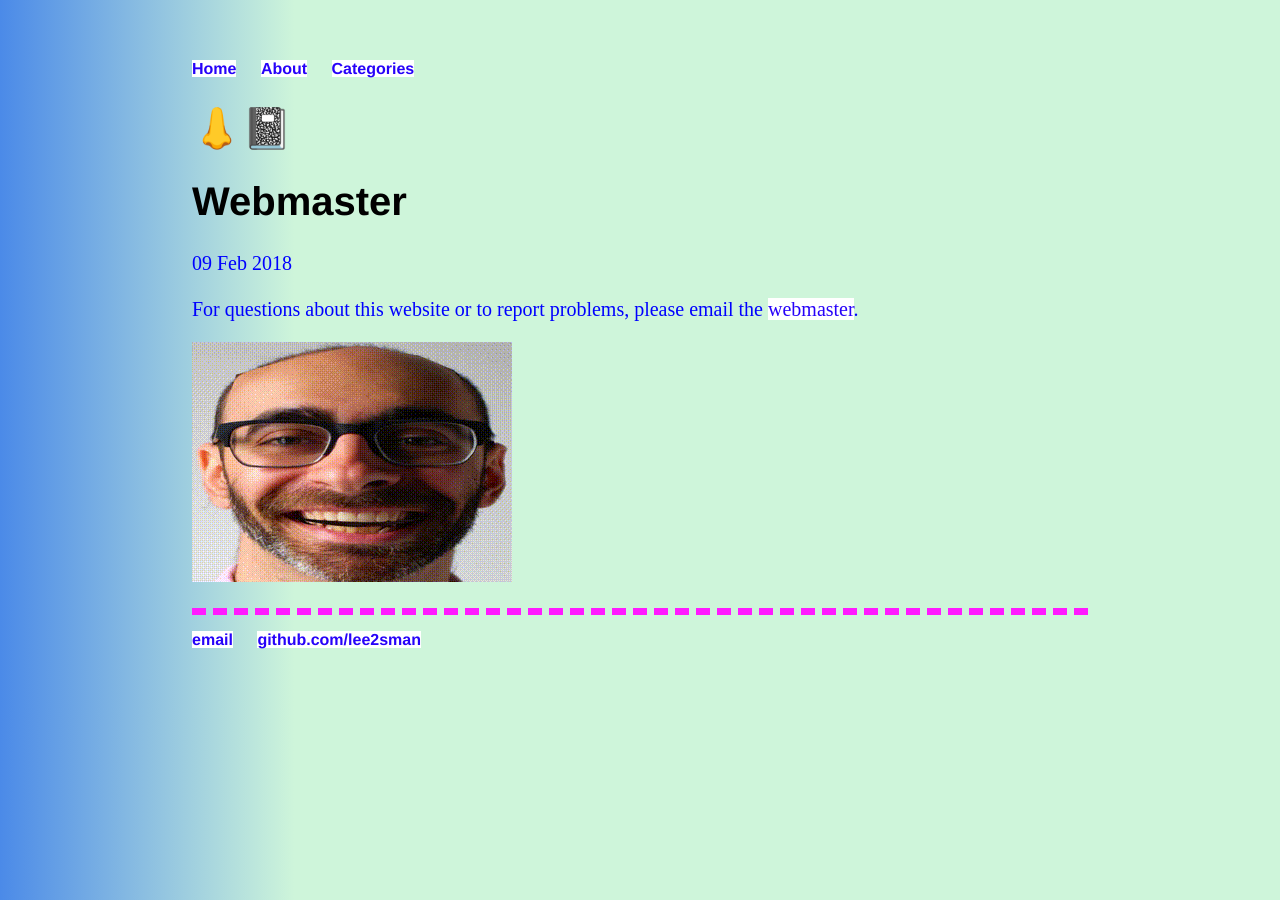
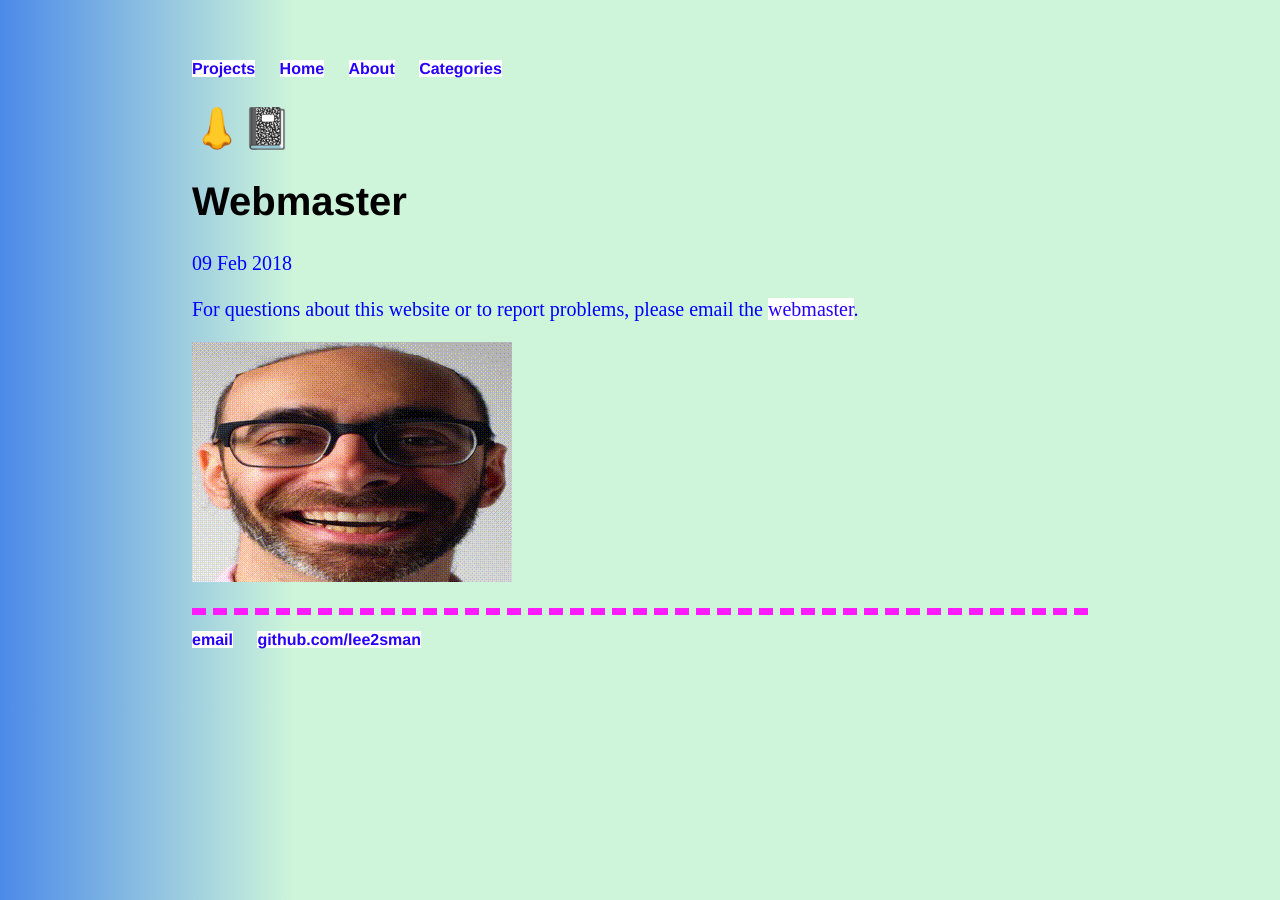
Before and after one commit to lee2sman/nosebook, a Jekyll site: the page built from _posts/2018-02-09-webmaster.md, in a window 1280 px wide. Built offline with Jekyll 4.4.1, drawn with Linux system fonts in a browser that asks for light colours.

```diff
--- a/_layouts/default.html
+++ b/_layouts/default.html
@@ -8,6 +8,7 @@
 	<body>
 		<nav>
     		<ul>
+			<li><a href="{{ site.baseurl }}/..">Projects</a></li>
 			<li><a href="{{ site.baseurl }}/">Home</a></li>
 	        	<li><a href="{{ site.baseurl }}/about">About</a></li>
         		<li><a href="{{ site.baseurl }}/categories">Categories</a></li>
```
